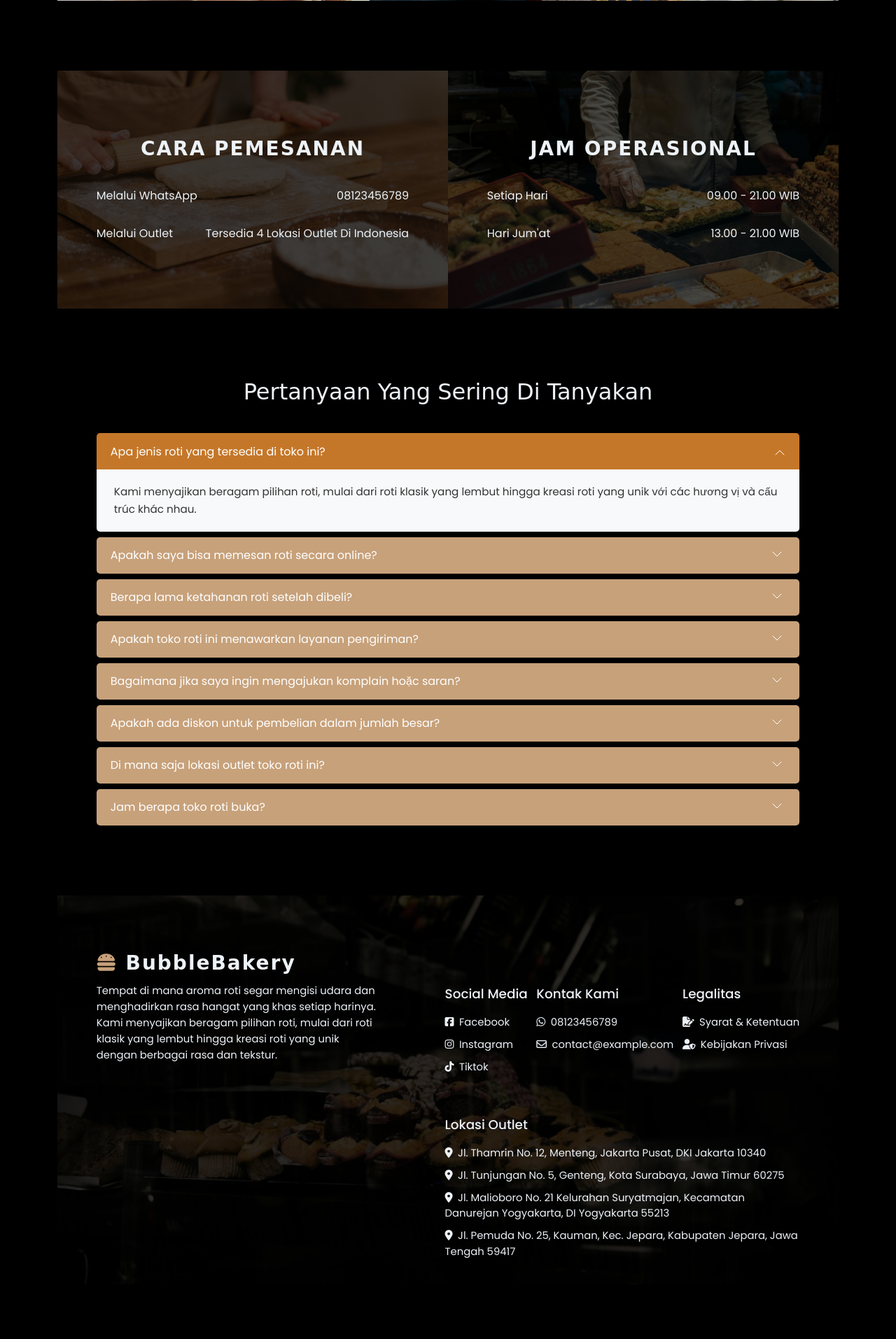
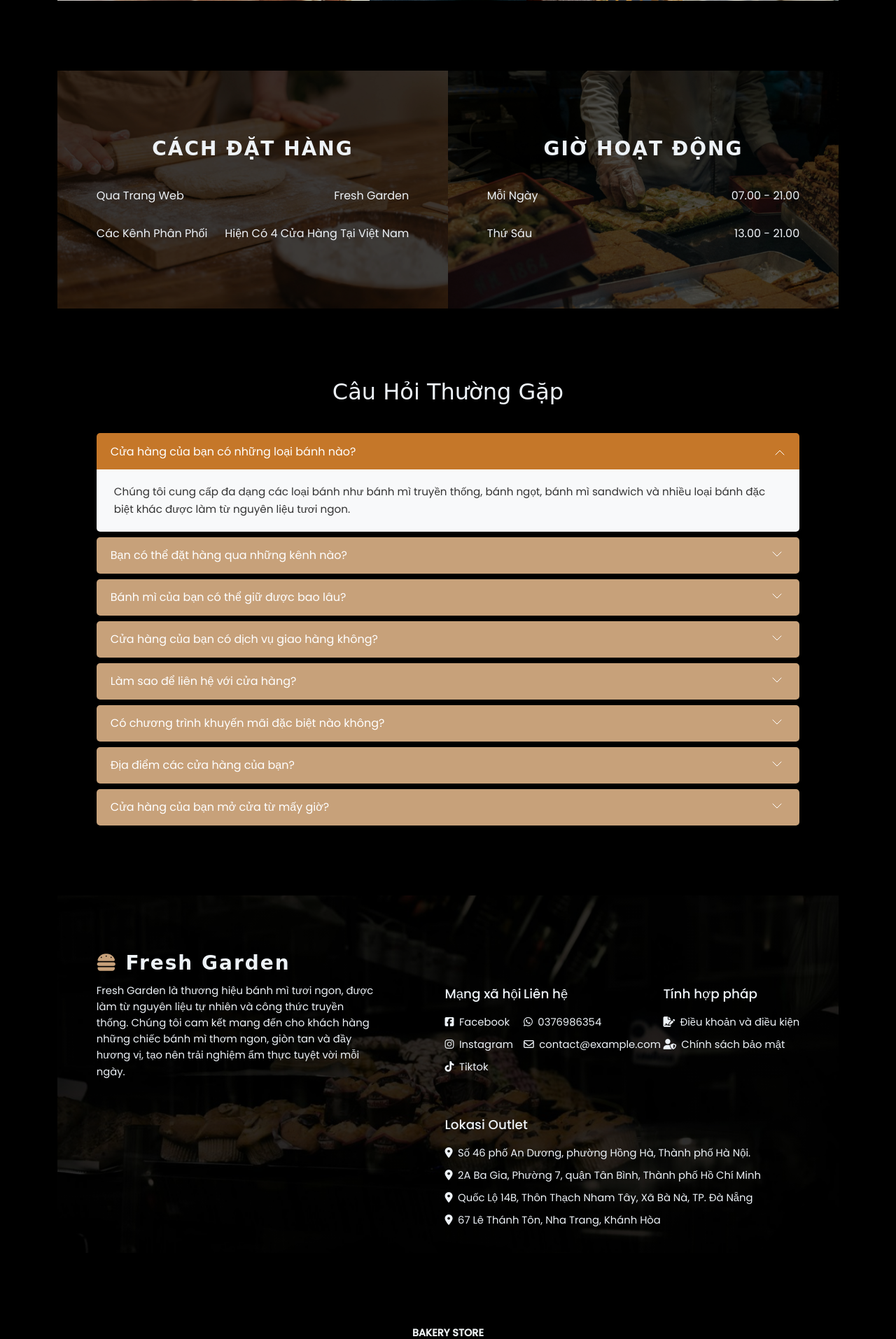
Before and after one commit to nhatminhsk/bakery, a Flask app: page / in a window 1280 px wide. Shown: the part 2490-4404 px from the top of the page at 70% size. Run offline with Flask 3, Linux system fonts and the light colour scheme; some libraries are stand-ins or nearby versions; some web fonts are replaced.

Commit message:
sửa số 0 và đổi hết sang tiếng việt

```diff
--- a/Templates/base.html
+++ b/Templates/base.html
@@ -69,7 +69,7 @@
               class="active"
               href="{{ url_for('products.index') }}"
               id="home-nav"
-              ><i class="fa-solid fa-house"></i>&ensp;Home</a
+              ><i class="fa-solid fa-house"></i>&ensp;Trang chủ</a
             >
           </li>
           <li>
@@ -77,7 +77,7 @@
               href="{{ url_for('products.index') }}#products"
               id="product-nav"
               onclick="handleNavClick(event, 'products', 'product-nav')"
-              ><i class="fa-solid fa-bread-slice"></i>&ensp;Products</a
+              ><i class="fa-solid fa-bread-slice"></i>&ensp;Sản phẩm</a
             >
           </li>
           <li>
@@ -85,17 +85,17 @@
               href="{{ url_for('products.index') }}#about"
               id="about-us"
               onclick="handleNavClick(event, 'about', 'about-us')"
-              ><i class="fa-solid fa-users"></i>&ensp;About Us</a
+              ><i class="fa-solid fa-users"></i>&ensp;Giới thiệu</a
             >
           </li>
           <li>
-            <a
-              href="{{ url_for('cart.cart') }}"
-              id="order-nav"
-              ><i class="fa-solid fa-cart-shopping"></i>&ensp;Cart
-              <span class="cart-count" id="cart-count">{{ cart_count | default(0) }}</span>
-              </a
-            >
+            <a href="{{ url_for('cart.cart') }}" id="order-nav">
+              <span class="cart-wrapper">
+                <i class="fa-solid fa-cart-shopping"></i>
+                <span class="cart-count" id="cart-count">{{ cart_count | default(0) }}</span>
+              </span>
+                    &nbsp;Giỏ Hàng
+            </a>
           </li>
           {% if current_user.is_authenticated %}
             <li>
@@ -115,7 +115,7 @@
             <a
               href="{{ url_for('auth.login') }}"
               id="login-nav"
-              ><i class="fa-solid fa-user-gear"></i>&ensp;Login</a
+              ><i class="fa-solid fa-user-gear"></i>&ensp;Đăng nhập</a
             >
           </li>
           {% endif %}
--- a/Templates/index.html
+++ b/Templates/index.html
@@ -215,15 +215,17 @@
             />
           </div>
           <div class="about1-txt">
-            <h3 style="letter-spacing: 2px">Cara Pemesanan</h3>
+            <h3 style="letter-spacing: 2px">Cách đặt hàng</h3>
             <div class="txt-inside">
-              <section>Melalui WhatsApp</section>
-              <section>08123456789</section>
+              <section>Qua trang web</section>
+              <section>Fresh Garden</section>
             </div>
             <div class="txt-inside">
-              <section>Melalui Outlet</section>
+              <section>Các kênh
+                phân phối</section>
               <section class="text-end">
-                Tersedia 4 lokasi outlet di Indonesia
+                Hiện có 4 cửa hàng tại
+                Việt Nam
               </section>
             </div>
           </div>
@@ -236,14 +238,14 @@
             />
           </div>
           <div class="about1-txt">
-            <h3 style="letter-spacing: 2px">Jam Operasional</h3>
+            <h3 style="letter-spacing: 2px">Giờ hoạt động</h3>
             <div class="txt-inside">
-              <section>Setiap Hari</section>
-              <section>09.00 - 21.00 WIB</section>
+              <section>Mỗi ngày</section>
+              <section>07.00 - 21.00</section>
             </div>
             <div class="txt-inside">
-              <section>Hari Jum'at</section>
-              <section>13.00 - 21.00 WIB</section>
+              <section>Thứ sáu</section>
+              <section>13.00 - 21.00</section>
             </div>
           </div>
         </div>
@@ -251,7 +253,7 @@
     </div>
 
     <div class="faq" id="faq-section" style="max-width: 90%; margin: 100px auto">
-  <h2 class="faq-title">Pertanyaan yang Sering di Tanyakan</h2>
+  <h2 class="faq-title">Câu hỏi thường gặp</h2>
 
   <div class="accordion" id="faqAccordion">
 
@@ -265,7 +267,7 @@
           aria-expanded="true"
           aria-controls="collapseOne"
         >
-          Apa jenis roti yang tersedia di toko ini?
+          Cửa hàng của bạn có những loại bánh nào?
         </button>
       </h2>
       <div
@@ -274,8 +276,7 @@
         data-bs-parent="#faqAccordion"
       >
         <div class="accordion-body">
-          Kami menyajikan beragam pilihan roti, mulai dari roti klasik yang
-          lembut hingga kreasi roti yang unik với các hương vị và cấu trúc khác nhau.
+          Chúng tôi cung cấp đa dạng các loại bánh như bánh mì truyền thống, bánh ngọt, bánh mì sandwich và nhiều loại bánh đặc biệt khác được làm từ nguyên liệu tươi ngon.
         </div>
       </div>
     </div>
@@ -290,7 +291,7 @@
           aria-expanded="false"
           aria-controls="collapseTwo"
         >
-          Apakah saya bisa memesan roti secara online?
+          Bạn có thể đặt hàng qua những kênh nào?
         </button>
       </h2>
       <div
@@ -314,7 +315,7 @@
           aria-expanded="false"
           aria-controls="collapseThree"
         >
-          Berapa lama ketahanan roti setelah dibeli?
+          Bánh mì của bạn có thể giữ được bao lâu?
         </button>
       </h2>
       <div
@@ -338,7 +339,7 @@
           aria-expanded="false"
           aria-controls="collapseFour"
         >
-          Apakah toko roti ini menawarkan layanan pengiriman?
+          Cửa hàng của bạn có dịch vụ giao hàng không?
         </button>
       </h2>
       <div
@@ -362,7 +363,7 @@
           aria-expanded="false"
           aria-controls="collapseFive"
         >
-          Bagaimana jika saya ingin mengajukan komplain hoặc saran?
+          Làm sao để liên hệ với cửa hàng?
         </button>
       </h2>
       <div
@@ -386,7 +387,7 @@
           aria-expanded="false"
           aria-controls="collapseSix"
         >
-          Apakah ada diskon untuk pembelian dalam jumlah besar?
+          Có chương trình khuyến mãi đặc biệt nào không?
         </button>
       </h2>
       <div
@@ -410,7 +411,7 @@
           aria-expanded="false"
           aria-controls="collapseSeven"
         >
-          Di mana saja lokasi outlet toko roti ini?
+          Địa điểm các cửa hàng của bạn?
         </button>
       </h2>
       <div
@@ -419,7 +420,7 @@
         data-bs-parent="#faqAccordion"
       >
         <div class="accordion-body">
-          Hiện tại chúng tôi có 4 chi nhánh chính tại Jakarta, Surabaya, Yogyakarta và Jepara.
+          Hiện tại chúng tôi có 4 chi nhánh chính tại Hà Nội, TP. HCM, Đà Nẵng và Nha Trang.
         </div>
       </div>
     </div>
@@ -434,7 +435,7 @@
           aria-expanded="false"
           aria-controls="collapseEight"
         >
-          Jam berapa toko roti buka?
+          Cửa hàng của bạn mở cửa từ mấy giờ?
         </button>
       </h2>
       <div
@@ -443,7 +444,7 @@
         data-bs-parent="#faqAccordion"
       >
         <div class="accordion-body">
-          Mở cửa từ 09.00 đến 21.00 hàng ngày. Riêng thứ 6 mở cửa từ 13.00.
+          Mở cửa từ 07.00 đến 21.00 hàng ngày. Riêng thứ 6 mở cửa từ 13.00.
         </div>
       </div>
     </div>
@@ -463,21 +464,18 @@
               "
             >
               <i class="fa-solid fa-burger" style="color: #c7a17a"></i
-              >&nbsp;BubbleBakery
+              >&nbsp;Fresh Garden
             </h3>
           </div>
           <section style="line-height: 1.45rem; margin-top: 10px">
-            Tempat di mana aroma roti segar mengisi udara dan menghadirkan rasa
-            hangat yang khas setiap harinya. Kami menyajikan beragam pilihan
-            roti, mulai dari roti klasik yang lembut hingga kreasi roti yang
-            unik dengan berbagai rasa dan tekstur.
+            Fresh Garden là thương hiệu bánh mì tươi ngon, được làm từ nguyên liệu tự nhiên và công thức truyền thống. Chúng tôi cam kết mang đến cho khách hàng những chiếc bánh mì thơm ngon, giòn tan và đầy hương vị, tạo nên trải nghiệm ẩm thực tuyệt vời mỗi ngày.
           </section>
         </div>
 
         <div class="flex-space-between" style="flex-wrap: wrap">
           <div class="social-media">
             <section>
-              <h3>Social Media</h3>
+              <h3>Mạng xã hội</h3>
               <span
                 ><a href="https://facebook.com"
                   ><i class="fab fa-facebook-square"></i>&ensp;Facebook</a
@@ -498,10 +496,10 @@
 
           <div class="contact">
             <section>
-              <h3>Kontak Kami</h3>
+              <h3>Liên hệ</h3>
               <span
-                ><a href="https://wa.me/628123456789"
-                  ><i class="fab fa-whatsapp"></i>&ensp;08123456789</a
+                ><a href=""
+                  ><i class="fab fa-whatsapp"></i>&ensp;0376986354</a
                 ></span
               >
               <span>
@@ -515,17 +513,15 @@
 
           <div class="legalitas">
             <section>
-              <h3>Legalitas</h3>
+              <h3>Tính hợp pháp</h3>
               <span
                 ><a href="javascript:void(0)"
-                  ><i class="fa-solid fa-file-signature"></i>&ensp;Syarat &
-                  Ketentuan</a
+                  ><i class="fa-solid fa-file-signature"></i>&ensp;Điều khoản và điều kiện</a
                 ></span
               >
               <span
                 ><a href="javascript:void(0)"
-                  ><i class="fa-solid fa-user-shield"></i>&ensp;Kebijakan
-                  Privasi</a
+                  ><i class="fa-solid fa-user-shield"></i>&ensp;Chính sách bảo mật</a
                 ></span
               >
             </section>
@@ -535,21 +531,16 @@
             <section>
               <h3>Lokasi Outlet</h3>
               <span
-                ><i class="fas fa-map-marker-alt"></i>&ensp;Jl. Thamrin No. 12,
-                Menteng, Jakarta Pusat, DKI Jakarta 10340</span
+                ><i class="fas fa-map-marker-alt"></i>&ensp;Số 46 phố An Dương, phường Hồng Hà, Thành phố Hà Nội.</span
               >
               <span
-                ><i class="fas fa-map-marker-alt"></i>&ensp;Jl. Tunjungan No. 5,
-                Genteng, Kota Surabaya, Jawa Timur 60275</span
+                ><i class="fas fa-map-marker-alt"></i>&ensp;2A Ba Gia, Phường 7, quận Tân Bình, Thành phố Hồ Chí Minh</span
               >
               <span
-                ><i class="fas fa-map-marker-alt"></i>&ensp;Jl. Malioboro No. 21
-                Kelurahan Suryatmajan, Kecamatan Danurejan Yogyakarta, DI
-                Yogyakarta 55213</span
+                ><i class="fas fa-map-marker-alt"></i>&ensp;Quốc Lộ 14B, Thôn Thạch Nham Tây, Xã Bà Nà, TP. Đà Nẵng</span
               >
               <span
-                ><i class="fas fa-map-marker-alt"></i>&ensp;Jl. Pemuda No. 25,
-                Kauman, Kec. Jepara, Kabupaten Jepara, Jawa Tengah 59417</span
+                ><i class="fas fa-map-marker-alt"></i>&ensp;67 Lê Thánh Tôn, Nha Trang, Khánh Hòa</span
               >
             </section>
           </div>
--- a/static/css/main.css
+++ b/static/css/main.css
@@ -285,14 +285,21 @@ header nav a.active {
   }
 }
 /* ---cart--- */
+/* Tạo mốc định vị ôm sát khít chiếc xe đẩy */
+.cart-wrapper {
+    position: relative;
+    display: inline-block;
+}
+
+/* Căn chỉnh số đếm bám vào góc phải của xe đẩy */
 .cart-count {
     position: absolute;
     top: -8px;
-            right: 28px;
+    right: -10px;
     background-color: #dc2626;
     color: #fff;
-            width: 11px;
-            height: 12px;
+    width: 15px;
+    height: 15px;
     border-radius: 50%;
     display: flex;
     align-items: center;
```
Lines whose indentation alone changed are shown as unchanged.
